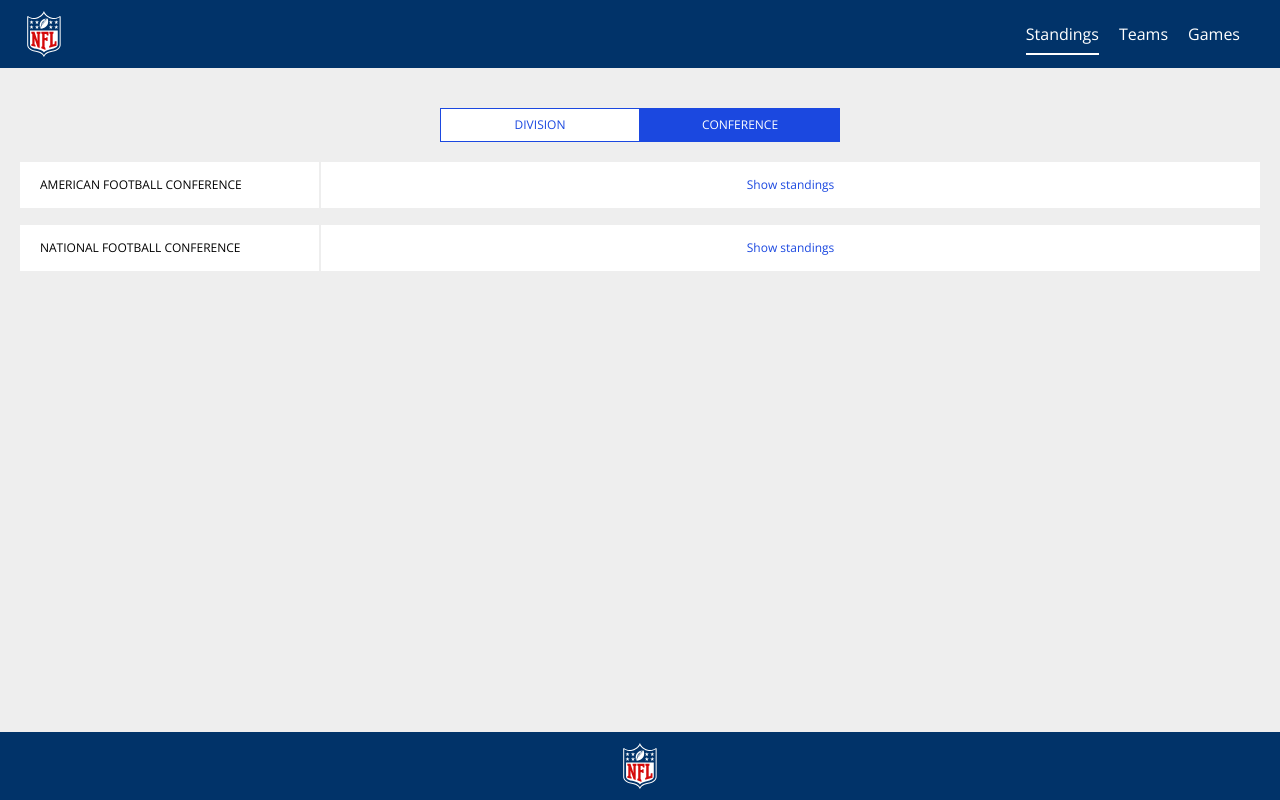
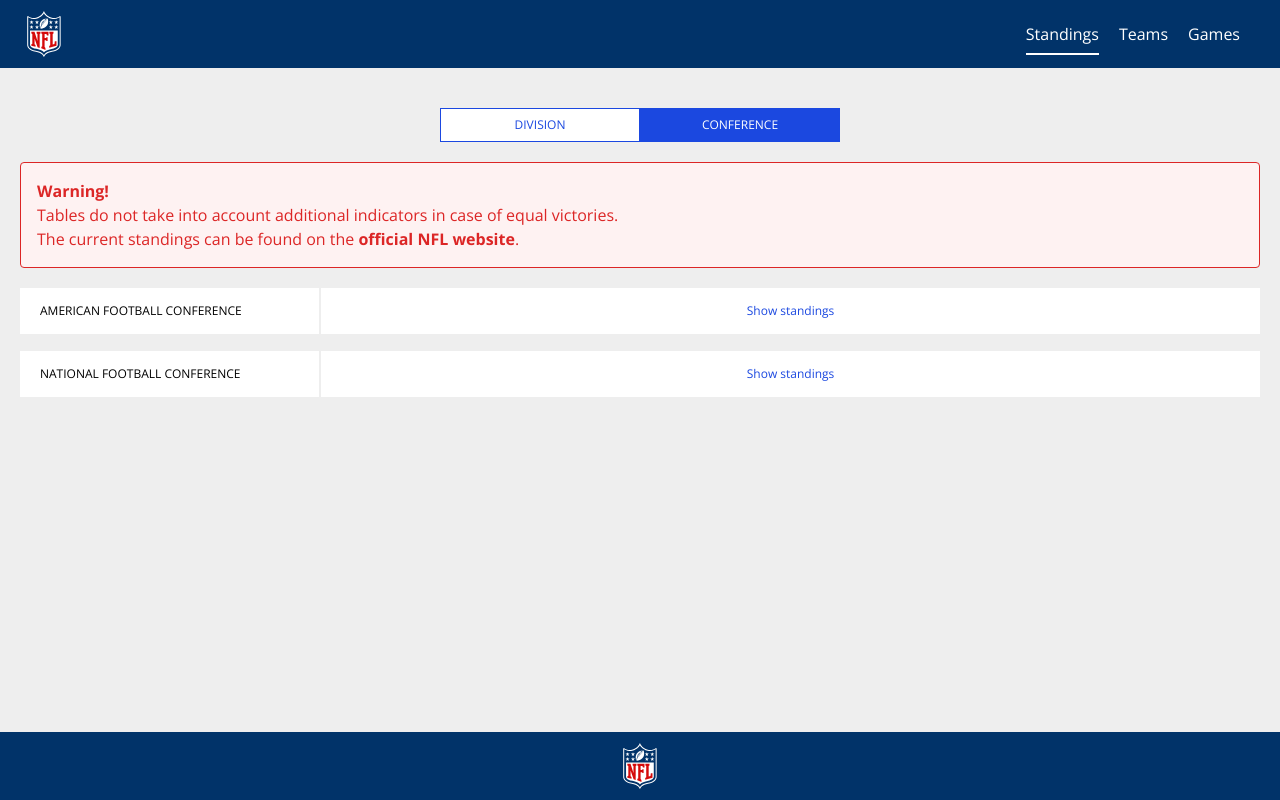
Before and after one commit to alistkov/nfl-angular, an Angular app: page /standings/conference in a window 1280 px wide. Built offline with nearby package versions, Linux system fonts and the light colour scheme.

Commit message:
feat: show warning alert

```diff
--- a/src/app/standings/conference/conference.component.html
+++ b/src/app/standings/conference/conference.component.html
@@ -1,2 +1,10 @@
+<nfl-error-alert class="mb-5 block">
+  <p class="font-bold">Warning!</p>
+  <p>Tables do not take into account additional indicators in case of equal victories.</p>
+  <p>The current standings can be found on the <a href="https://www.nfl.com/standings/conference/2023/REG"
+      target="_blank"
+      class="font-bold hover:border-b hover:border-red-600 transition-colors ease-in duration-200">official NFL
+      website</a>.</p>
+</nfl-error-alert>
 <nfl-standings-table standingsType="conference" *ngFor="let conference of conferences"
   [standingsTitle]="conference.title"></nfl-standings-table>
```
Also changed, not shown: src/app/standings/conference/conference.component.ts (+6 -1 lines).
